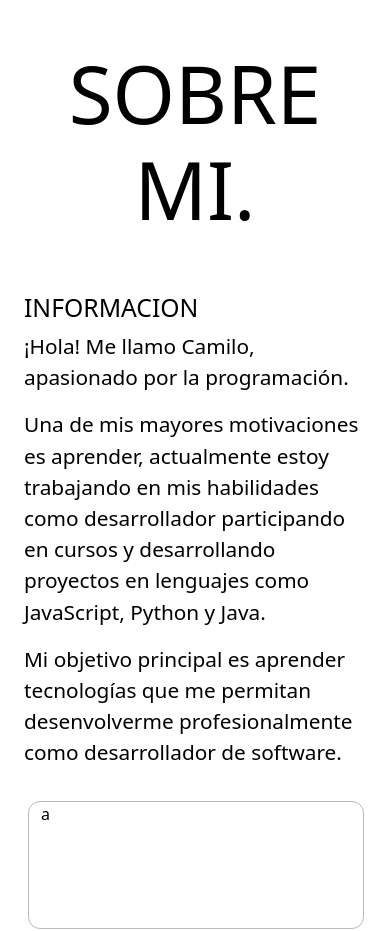
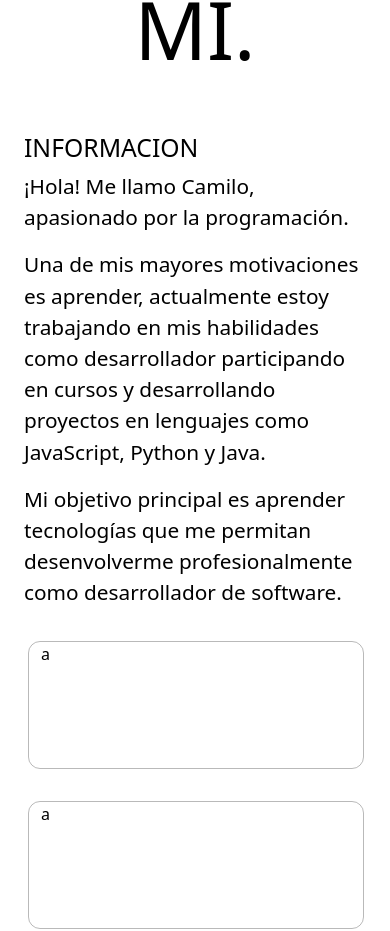
Before and after one commit to CarlosCruz1503/Carlos-Cruz-Portafolio-Web, a React app: page / in a window 390 px wide. Shown: the part 1011-1942 px from the top of the page. Built offline with nearby package versions, Linux system fonts and the light colour scheme.

Commit message:
fix android issues

```diff
--- a/src/styles/css/about.scss
+++ b/src/styles/css/about.scss
@@ -54,7 +54,7 @@
 
 @media (max-width:992px) {
     .about-div {
-        margin-top: 20rem;
+        margin-top: 10rem;
         .about-title {
             h1 {}
         }
@@ -85,7 +85,7 @@
 
 @media (max-width:768px) {
     .about-div {
-        margin-top: 20rem;
+        margin-top: 10rem;
         .about-title {
             h1 {}
         }
@@ -111,7 +111,7 @@
 }
 @media (max-width:400px){
     .about-div {
-        margin-top: 30rem;
+        margin-top: 20rem;
         .about-title {
             h1 {}
         }
```
